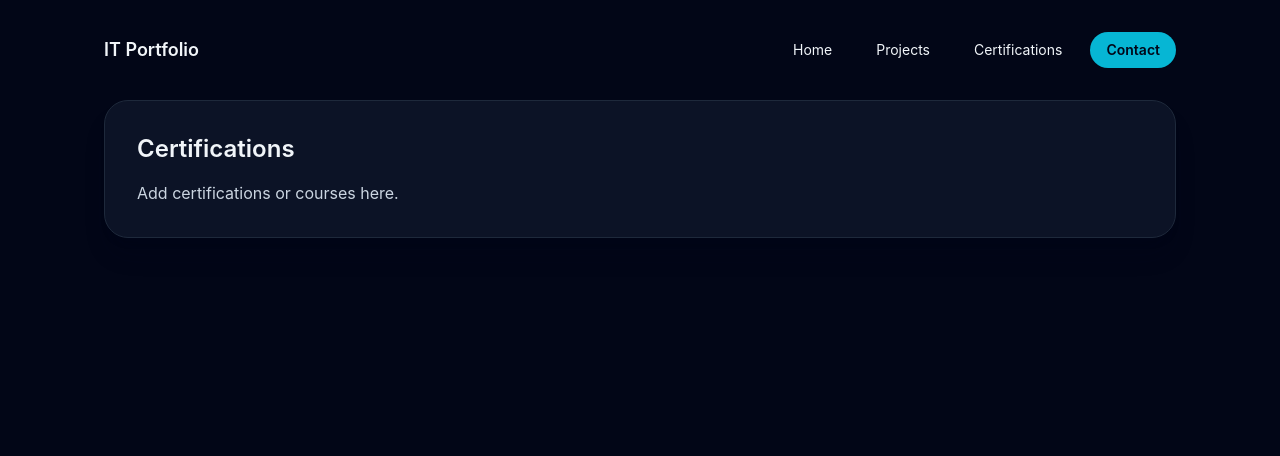
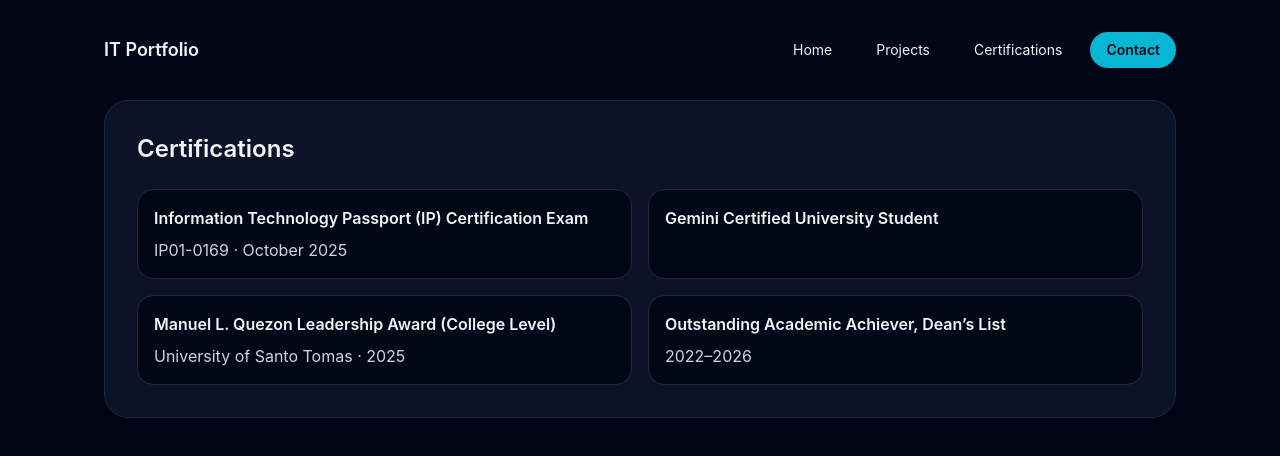
Before and after one commit to vncvrmd/portfolio, a React (Vite) app in the folder client/: page /certifications in a window 1280 px wide. Shown: the top 456 px of the page. Built offline with nearby package versions, Linux system fonts and the light colour scheme; no server answers.

Commit message:
Add certifications content to Certifications page

```diff
--- a/client/src/pages/Certifications.tsx
+++ b/client/src/pages/Certifications.tsx
@@ -1,10 +1,41 @@
 import React from 'react'
+
+interface Certification {
+  title: string
+  detail: string
+}
+
+const certifications: Certification[] = [
+  {
+    title: 'Information Technology Passport (IP) Certification Exam',
+    detail: 'IP01-0169 · October 2025'
+  },
+  {
+    title: 'Gemini Certified University Student',
+    detail: ''
+  },
+  {
+    title: 'Manuel L. Quezon Leadership Award (College Level)',
+    detail: 'University of Santo Tomas · 2025'
+  },
+  {
+    title: 'Outstanding Academic Achiever, Dean’s List',
+    detail: '2022–2026'
+  }
+]
 
 export default function Certifications() {
   return (
     <section className="rounded-3xl border border-slate-800 bg-slate-900/80 p-8 shadow-xl shadow-slate-950/20">
       <h2 className="text-2xl font-semibold text-slate-100">Certifications</h2>
-      <p className="mt-4 text-slate-300">Add certifications or courses here.</p>
+      <div className="mt-6 grid gap-4 sm:grid-cols-2">
+        {certifications.map(cert => (
+          <article key={cert.title} className="rounded-2xl border border-slate-800 bg-slate-950/90 p-4">
+            <h3 className="font-semibold text-slate-100">{cert.title}</h3>
+            {cert.detail && <p className="mt-2 text-slate-300">{cert.detail}</p>}
+          </article>
+        ))}
+      </div>
     </section>
   )
 }
```
